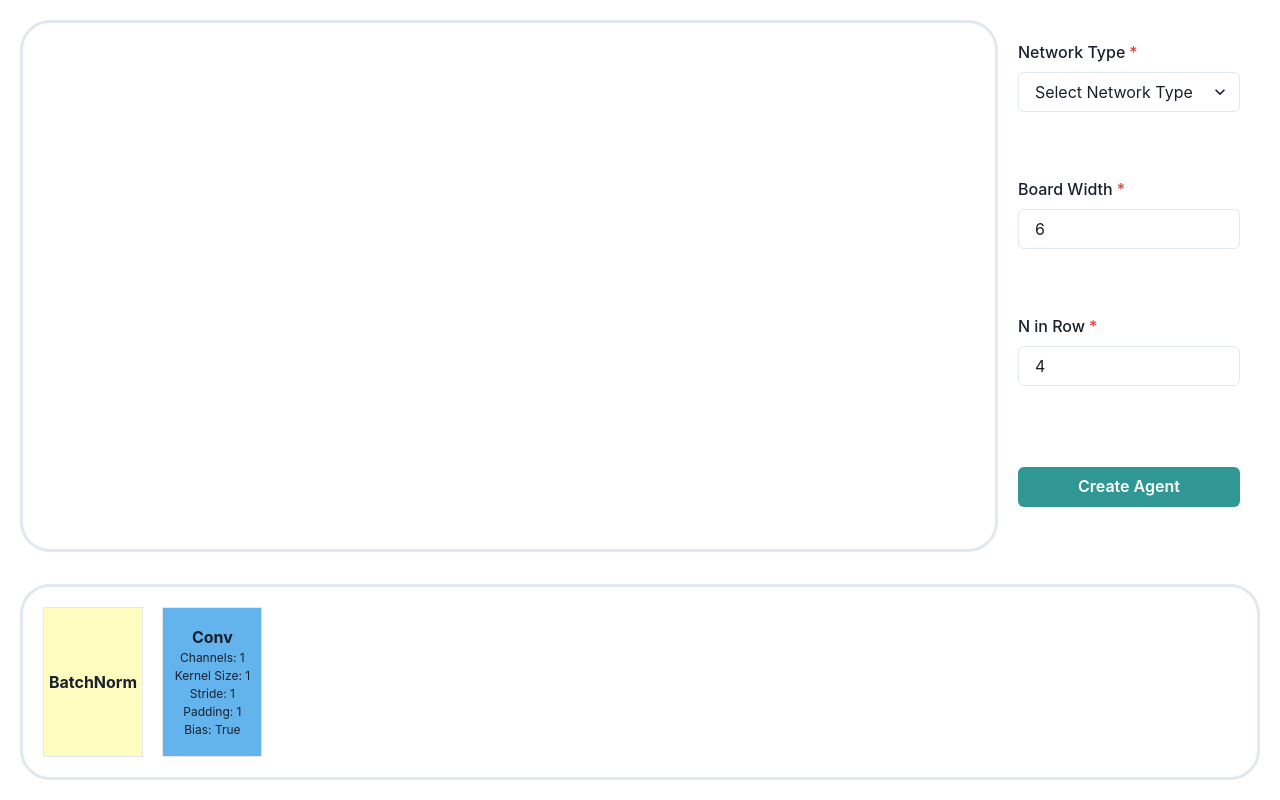
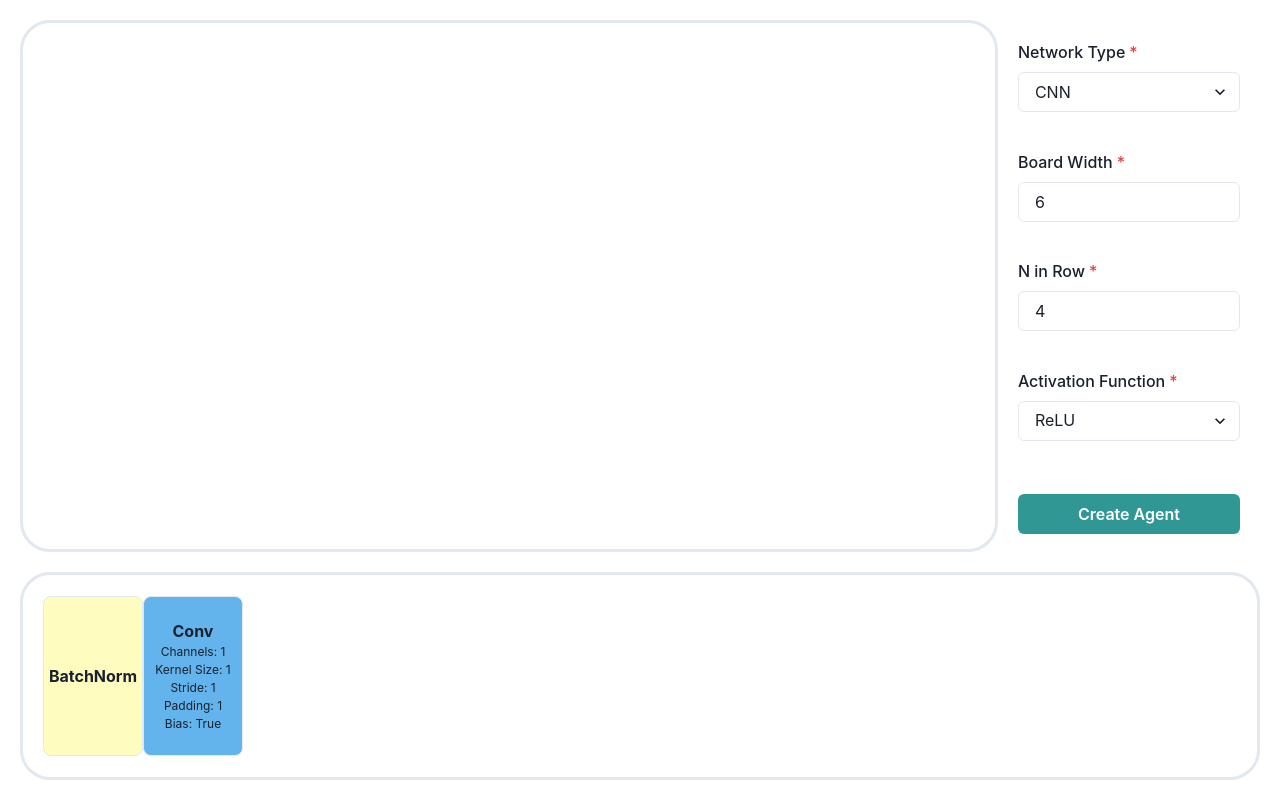
Before and after one commit to jirheee/CS492-Team-Project, a React (Create React App) app in the folder Client/: page /agent/create in a window 1280 px wide. Built offline with nearby package versions, Linux system fonts and the light colour scheme; no server answers.

Commit message:
Impl Agent Creation Process Prototype

```diff
--- a/Client/src/Components/layers/baseBlock.tsx
+++ b/Client/src/Components/layers/baseBlock.tsx
@@ -1,40 +1,53 @@
-import React, { useState } from 'react';
+import React from 'react';
 import { Flex, Text, CloseButton } from '@chakra-ui/react';
 import { LayerType } from '../../model/types';
 import { getBlockColor } from '../../lib/util';
+import { ReactElement } from 'react-router/node_modules/@types/react';
 
-interface BlockProps {
-  children?: React.ReactElement[];
+export interface BlockProps<T> {
   layerType: LayerType;
-  isEditable: boolean;
+  popover?: ReactElement;
+  onClick?: () => void;
+  onClose?: () => void;
+  onModify?: (newLayer: T) => () => void;
 }
 
-const BaseBlock = ({ children, layerType, isEditable }: BlockProps) => {
-  const [hover, setHover] = useState(false);
-
+const BaseBlock = <T extends unknown>({
+  children,
+  layerType,
+  popover,
+  onClick,
+  onClose
+}: React.PropsWithChildren<BlockProps<T>>) => {
   return (
     <Flex
       w={100}
-      h={150}
+      h={160}
       backgroundColor={getBlockColor(layerType)}
       borderWidth="1px"
-      alignContent="center"
+      position="relative"
+      borderRadius="8px"
       justifyContent="center"
       flexDir="column"
-      textAlign="center"
-      position="relative"
-      onMouseEnter={() => {
-        isEditable && setHover(true);
-      }}
-      onMouseLeave={() => {
-        isEditable && setHover(false);
-      }}
+      onClick={onClick}
+      _hover={onClick ? { cursor: 'pointer' } : {}}
     >
-      {hover && isEditable && (
-        <CloseButton position="absolute" right={0} top={0} />
+      {!onClick && (
+        <Flex
+          w="full"
+          justifyContent="space-around"
+          position="absolute"
+          right={0}
+          top={0}
+        >
+          {popover}
+          <CloseButton onClick={onClose} marginLeft="auto" />
+        </Flex>
       )}
-      <Text fontWeight="bold">{layerType}</Text>
-      {children}
+      <Flex flexDir="column" textAlign="center" justifyContent="center">
+        <Text fontWeight="bold">{layerType}</Text>
+        {children}
+      </Flex>
     </Flex>
   );
 };
--- a/Client/src/Components/layers/batchNorm.tsx
+++ b/Client/src/Components/layers/batchNorm.tsx
@@ -1,8 +1,19 @@
-import { LayerType } from '../../model/types';
-import BaseBlock from './baseBlock';
+import { Layer, LayerType } from '../../model/types';
+import BaseBlock, { BlockProps } from './baseBlock';
 
-const BatchNorm = ({ isEditable }) => {
-  return <BaseBlock layerType={LayerType.BatchNorm} isEditable={isEditable} />;
+const BatchNorm = ({
+  onClick,
+  onClose,
+  onModify
+}: Omit<BlockProps<Layer>, 'layerType'>) => {
+  return (
+    <BaseBlock<Layer>
+      layerType={LayerType.BatchNorm}
+      onClick={onClick}
+      onClose={onClose}
+      onModify={onModify}
+    />
+  );
 };
 
 export default BatchNorm;
--- /dev/null
+++ b/Client/src/Components/layers/blockConfigurePopover.tsx
@@ -0,0 +1,165 @@
+import React from 'react';
+import {
+  FormControl,
+  FormLabel,
+  Button,
+  Popover,
+  PopoverTrigger,
+  PopoverArrow,
+  PopoverContent,
+  IconButton,
+  PopoverHeader,
+  PopoverBody,
+  NumberInput,
+  NumberInputField,
+  NumberInputStepper,
+  NumberIncrementStepper,
+  NumberDecrementStepper,
+  Select,
+  Grid
+} from '@chakra-ui/react';
+import { EditIcon } from '@chakra-ui/icons';
+import { BiasInfo, ConvLayer, GraphConvLayer } from '../../model/types';
+import {
+  getMinimunvalueForField,
+  pascalCaseToSnakeCase,
+  snakeCaseToPascalCase
+} from '../../lib/util';
+
+interface NumberInputProps {
+  id: string;
+  label: string;
+  defaultValue: number;
+  min?: number;
+}
+
+interface InputProps {
+  label: string;
+  id: string;
+}
+
+const InputWithFieldName = ({
+  label,
+  id,
+  children
+}: React.PropsWithChildren<InputProps>) => {
+  return (
+    <FormControl display="grid" gridTemplateColumns="1fr 1fr" p={1}>
+      <FormLabel htmlFor={id} w="full" h="full" m={0} p={1}>
+        {label}
+      </FormLabel>
+      {children}
+    </FormControl>
+  );
+};
+
+const NumberInputWithFieldname = ({
+  label,
+  id,
+  defaultValue,
+  min
+}: NumberInputProps) => {
+  return (
+    <InputWithFieldName label={label} id={id}>
+      <NumberInput id={id} size="sm" defaultValue={defaultValue} min={min}>
+        <NumberInputField />
+        <NumberInputStepper>
+          <NumberIncrementStepper />
+          <NumberDecrementStepper />
+        </NumberInputStepper>
+      </NumberInput>
+    </InputWithFieldName>
+  );
+};
+
+const SelectInputWithFieldName = ({ children, label, id }) => {
+  return (
+    <InputWithFieldName label={label} id={id}>
+      <Select id={id}>{children}</Select>
+    </InputWithFieldName>
+  );
+};
+
+interface BlockConfigurePopoverProps<T> {
+  layerProps: T;
+  onModify?: (layerProps: T) => () => void;
+}
+
+const BlockConfigurePopover = <T extends ConvLayer | GraphConvLayer>({
+  layerProps,
+  onModify
+}: BlockConfigurePopoverProps<T>) => {
+  const inputs = Object.keys(layerProps)
+    .slice(1)
+    .map(key => {
+      const label = snakeCaseToPascalCase(key, ' ');
+      return key !== 'bias' ? (
+        <NumberInputWithFieldname
+          label={label}
+          id={label}
+          defaultValue={layerProps[key]}
+          min={getMinimunvalueForField(key)}
+          key={label}
+        />
+      ) : (
+        <SelectInputWithFieldName label={label} id={label} key={label}>
+          <option value={BiasInfo.True}>True</option>
+          <option value={BiasInfo.False}>False</option>
+        </SelectInputWithFieldName>
+      );
+    });
+  const handleSubmit = e => {
+    e.preventDefault();
+    const newLayer = Object.keys(layerProps)
+      .slice(1)
+      .map((_, i) => e.target[i])
+      .reduce(
+        (obj, t) => {
+          return { ...obj, [pascalCaseToSnakeCase(t.id, ' ', '_')]: t.value };
+        },
+        { layer_name: layerProps.layer_name }
+      );
+
+    onModify && onModify(newLayer)();
+  };
+  return (
+    <Popover placement="left">
+      {({ isOpen, onClose }) => (
+        <>
+          <PopoverTrigger>
+            <IconButton
+              aria-label="Edit"
+              icon={<EditIcon />}
+              size="sm"
+              backgroundColor="rgba(0,0,0,0)"
+              _hover={{ backgroundColor: 'rgba(1,1,1,0.1)' }}
+            />
+          </PopoverTrigger>
+          <PopoverContent>
+            <PopoverArrow />
+            <PopoverHeader>Edit Hyperparameters</PopoverHeader>
+            <PopoverBody
+              as="form"
+              onSubmit={e => {
+                handleSubmit(e);
+                onClose();
+              }}
+            >
+              {inputs}
+              <Grid templateColumns="1fr 1fr" gap={1}>
+                <Button colorScheme="teal" type="submit">
+                  Apply
+                </Button>
+                <Button colorScheme="gray" onClick={onClose}>
+                  Cancel
+                </Button>
+              </Grid>
+            </PopoverBody>
+          </PopoverContent>
+        </>
+      )}
+    </Popover>
+  );
+};
+
+export default BlockConfigurePopover;
--- a/Client/src/Components/layers/conv.tsx
+++ b/Client/src/Components/layers/conv.tsx
@@ -1,32 +1,29 @@
-import { Input, Text } from '@chakra-ui/react';
-import { useState } from 'react';
-import BaseBlock from './baseBlock';
-import { BiasInfo, ConvLayer, LayerType } from '../../model/types';
+import { Text } from '@chakra-ui/react';
+import BaseBlock, { BlockProps } from './baseBlock';
+import { ConvLayer, LayerType } from '../../model/types';
+import BlockConfigurePopover from './blockConfigurePopover';
 
-const Conv = ({ isEditable }) => {
-  const [channels, setChannels] = useState(1);
-  const [stride, setStride] = useState(1);
-  const [padding, setPadding] = useState(1);
-  const [kernel_size, setKernelSize] = useState(1);
-  const [bias, setBias] = useState(BiasInfo.True);
+const Conv = ({
+  layerProps,
+  onClick,
+  onClose,
+  onModify
+}: Omit<BlockProps<ConvLayer>, 'layerType'> & { layerProps: ConvLayer }) => {
+  const { stride, channels, kernel_size, padding, bias } = layerProps;
   return (
-    <BaseBlock layerType={LayerType.Conv} isEditable={isEditable}>
+    <BaseBlock<ConvLayer>
+      layerType={LayerType.Conv}
+      popover={
+        <BlockConfigurePopover layerProps={layerProps} onModify={onModify} />
+      }
+      onClick={onClick}
+      onClose={onClose}
+    >
       <Text fontSize="12px">{`Channels: ${channels}`}</Text>
       <Text fontSize="12px">{`Kernel Size: ${kernel_size}`}</Text>
       <Text fontSize="12px">{`Stride: ${stride}`}</Text>
       <Text fontSize="12px">{`Padding: ${padding}`}</Text>
-      <Text
-        fontSize="12px"
-        onClick={() => {
-          isEditable &&
-            setBias(b =>
-              b === BiasInfo.True ? BiasInfo.False : BiasInfo.True
-            );
-        }}
-        _hover={
-          isEditable ? { cursor: 'pointer', backgroundColor: 'gray.50' } : {}
-        }
-      >{`Bias: ${bias}`}</Text>
+      <Text fontSize="12px">{`Bias: ${bias}`}</Text>
     </BaseBlock>
   );
 };
--- a/Client/src/Components/nnBoard.tsx
+++ b/Client/src/Components/nnBoard.tsx
@@ -6,44 +6,75 @@ import {
   Button,
   FormLabel,
   Input,
-  Grid,
-  Box
+  Grid
 } from '@chakra-ui/react';
-import { Layer, LayerType, NNType } from '../model/types';
+import {
+  ActivationFunction,
+  ConvLayer,
+  GraphConvLayer,
+  Layer,
+  LayerType,
+  NNType
+} from '../model/types';
 import Conv from './layers/conv';
 import GraphConv from './layers/graphConv';
 import BatchNorm from './layers/batchNorm';
 import {
+  createLayer,
   getCnnAvailableLayerTypes,
   getGnnAvailableLayerTypes,
   isInt
 } from '../lib/util';
+import Request from '../lib/api/request';
 
-const createLayer = (layerType: LayerType): Layer => {
+const createLayerElement = (
+  layerType: LayerType,
+  isEditable: boolean,
+  layerProps: ConvLayer | GraphConvLayer | Layer,
+  key?: any,
+  onClick?: () => void,
+  onClose?: () => void,
+  onModify?: (newLayer: ConvLayer | GraphConvLayer | Layer) => () => void
+) => {
   switch (layerType) {
     case LayerType.BatchNorm:
-      return { layer_name: LayerType.BatchNorm };
+      return (
+        <BatchNorm
+          onClick={onClick}
+          onClose={onClose}
+          onModify={onModify}
+          key={key}
+        />
+      );
     case LayerType.Conv:
-      return { layer_name: LayerType.Conv };
+      return (
+        <Conv
+          layerProps={layerProps as ConvLayer}
+          onClick={onClick}
+          onClose={onClose}
+          onModify={onModify}
+          key={key}
+        />
+      );
     default:
-      return { layer_name: layerType };
-  }
-};
-
-const createLayerElement = (layerType: LayerType, isEditable: boolean) => {
-  switch (layerType) {
-    case LayerType.BatchNorm:
-      return <BatchNorm isEditable={isEditable} />;
-    case LayerType.Conv:
-      return <Conv isEditable={isEditable} />;
-    default:
-      return <GraphConv layerType={layerType} isEditable={isEditable} />;
+      return (
+        <GraphConv
+          layerType={layerType}
+          layerProps={layerProps as GraphConvLayer}
+          onClick={onClick}
+          onClose={onClose}
+          onModify={onModify}
+          key={key}
+        />
+      );
   }
 };
 
 const NNBoard = () => {
   const [nnType, setNNtype] = useState<NNType>(NNType.CNN);
-  const [layers, setLayers] = useState<Layer[]>([]);
+  const [layers, setLayers] = useState<(ConvLayer | GraphConvLayer | Layer)[]>(
+    []
+  );
   const [isInvalidBoardWidth, setInvalidBoardWidth] = useState<boolean>(false);
   const [isInvalidNinRow, setInvalidNinRow] = useState<boolean>(false);
 
@@ -51,28 +82,45 @@ const NNBoard = () => {
     console.log(event);
     event.preventDefault();
     const { target } = event;
+    console.log(
+      JSON.stringify({
+        board: {
+          board_width: +target[1].value,
+          board_height: +target[1].value,
+          n_in_row: +target[2].value
+        },
+        nn_type: target[0].value,
+        layers,
+        activ_func: 'ReLU'
+      })
+    );
+    // Request.post('/create/agent', JSON.stringify(layers));
     console.log(target);
   };
 
   const validateBoardWidth = e => {
     const { value } = e.target;
-    console.log(isInt(value));
     if (!isInt(value)) {
       setInvalidBoardWidth(true);
     } else {
-      console.log(isInvalidBoardWidth);
       setInvalidBoardWidth(false);
     }
   };
 
   const validateNinRow = e => {
     const { value } = e.target;
-    console.log(isInt(value));
     if (!isInt(value)) {
       setInvalidNinRow(true);
     } else {
-      console.log(isInvalidBoardWidth);
       setInvalidNinRow(false);
+    }
+  };
+
+  const handleNNTypeChange = e => {
+    const newNNtype = e.target.value;
+    if (newNNtype !== nnType) {
+      setNNtype(newNNtype);
+      setLayers([]);
     }
   };
 
@@ -86,13 +134,32 @@ const NNBoard = () => {
           borderColor="gray.200"
           borderRadius={30}
           overflow="hidden"
-          flexDir="column"
+          alignItems="center"
+          justifyContent="center"
         >
-          <Flex alignContent="center" justifyContent="center" h="full">
-            {layers.map(({ layer_name }) =>
-              createLayerElement(layer_name, true)
-            )}
-          </Flex>
+          {layers.map((layerProps, i) =>
+            createLayerElement(
+              layerProps.layer_name,
+              true,
+              layerProps,
+              i,
+              undefined,
+              () => {
+                setLayers(layerArr => {
+                  const newLayerArr = [...layerArr];
+                  newLayerArr.splice(i, 1);
+                  return newLayerArr;
+                });
+              },
+              newLayer => () => {
+                setLayers(layerArr => {
+                  const newLayerArr = [...layerArr];
+                  newLayerArr.splice(i, 1, newLayer);
+                  return newLayerArr;
+                });
+              }
+            )
+          )}
         </Flex>
         <Grid
           as="form"
@@ -104,10 +171,7 @@ const NNBoard = () => {
         >
           <FormControl isRequired>
             <FormLabel>Network Type</FormLabel>
-            <Select
-              placeholder="Select Network Type"
-              onChange={e => setNNtype(e.target.value as NNType)}
-            >
+            <Select onChange={handleNNTypeChange} defaultValue={NNType.CNN}>
               <option value={NNType.CNN}>{NNType.CNN}</option>
               <option value={NNType.GNN}>{NNType.GNN}</option>
             </Select>
@@ -120,6 +184,23 @@ const NNBoard = () => {
             <FormLabel>N in Row</FormLabel>
             <Input defaultValue={4} onChange={validateNinRow} />
           </FormControl>
+          <FormControl isRequired>
+            <FormLabel>Activation Function</FormLabel>
+            <Select>
+              <option value={ActivationFunction.ReLU}>
+                {ActivationFunction.ReLU}
+              </option>
+              <option value={ActivationFunction.LeakyReLU}>
+                {ActivationFunction.LeakyReLU}
+              </option>
+              <option value={ActivationFunction.Sigmoid}>
+                {ActivationFunction.Sigmoid}
+              </option>
+              <option value={ActivationFunction.Tanh}>
+                {ActivationFunction.Tanh}
+              </option>
+            </Select>
+          </FormControl>
           <Button mt={4} colorScheme="teal" type="submit">
             Create Agent
           </Button>
@@ -130,15 +211,40 @@ const NNBoard = () => {
         border="solid"
         borderRadius={30}
         borderColor="gray.200"
+        h="full"
+        mt={5}
         p={5}
-        templateColumns="repeat(10, 1fr)"
+        templateColumns="repeat(12, 1fr)"
+        alignContent="center"
       >
         {nnType === NNType.CNN
-          ? getCnnAvailableLayerTypes().map(layerType =>
-              createLayerElement(layerType, false)
+          ? getCnnAvailableLayerTypes().map(layerProps =>
+              createLayerElement(
+                layerProps.layer_name,
+                false,
+                layerProps as ConvLayer,
+                layerProps.layer_name,
+                () => {
+                  setLayers(layerArr => [
+                    ...layerArr,
+                    createLayer(layerProps.layer_name) as ConvLayer
+                  ]);
+                }
+              )
             )
-          : getGnnAvailableLayerTypes().map(layerType =>
-              createLayerElement(layerType, false)
+          : getGnnAvailableLayerTypes().map(layerProps =>
+              createLayerElement(
+                layerProps.layer_name,
+                false,
+                layerProps as ConvLayer,
+                layerProps.layer_name,
+                () => {
+                  setLayers(layerArr => [
+                    ...layerArr,
+                    createLayer(layerProps.layer_name) as ConvLayer
+                  ]);
+                }
+              )
             )}
       </Grid>
     </Flex>
--- a/Client/src/lib/util.ts
+++ b/Client/src/lib/util.ts
@@ -1,4 +1,10 @@
-import { LayerType } from '../model/types';
+import {
+  BiasInfo,
+  ConvLayer,
+  GraphConvLayer,
+  Layer,
+  LayerType
+} from '../model/types';
 
 const getBlockColor = (layerType: LayerType) => {
   switch (layerType) {
@@ -23,20 +29,83 @@ const isInt = value => {
   return /^\+?(0|[1-9]\d*)$/.test(value);
 };
 
-const getGnnAvailableLayerTypes = () => [
+const createLayer = (
+  layerType: LayerType
+): Layer | GraphConvLayer | ConvLayer => {
+  switch (layerType) {
+    case LayerType.BatchNorm:
+      return { layer_name: LayerType.BatchNorm };
+    case LayerType.Conv:
+      return {
+        layer_name: LayerType.Conv,
+        channels: 1,
+        kernel_size: 1,
+        stride: 1,
+        padding: 1,
+        bias: BiasInfo.True
+      };
+    default:
+      return { layer_name: layerType, channels: 1, bias: BiasInfo.True };
+  }
+};
+
+const getGnnAvailableLayerTypes = () =>
+  [
     LayerType.BatchNorm,
     LayerType.GATConv,
     LayerType.GCNConv,
     LayerType.GINConv,
     LayerType.SAGEConv,
     LayerType.SGConv
-];
+  ].map(t => createLayer(t));
 
-const getCnnAvailableLayerTypes = () => [LayerType.BatchNorm, LayerType.Conv];
+const getCnnAvailableLayerTypes = () =>
+  [LayerType.BatchNorm, LayerType.Conv].map(t => createLayer(t));
+
+const capitalizeFirstChar = (str: string) => {
+  return str.charAt(0).toLocaleUpperCase() + str.slice(1);
+};
+
+const lowercaseFirstChar = (str: string) => {
+  return str.charAt(0).toLocaleLowerCase() + str.slice(1);
+};
+
+const snakeCaseToPascalCase = (str: string, seperator: string = '') => {
+  return str.split('_').map(capitalizeFirstChar).join(seperator);
+};
+
+const pascalCaseToSnakeCase = (
+  str: string,
+  splitSeperator: string = '',
+  joinSeperator = ''
+) => {
+  return str.split(splitSeperator).map(lowercaseFirstChar).join(joinSeperator);
+};
+
+const getMinimunvalueForField = field => {
+  switch (field) {
+    case 'kernel_size':
+      return 1;
+    case 'stride':
+      return 0;
+    case 'padding':
+      return 0;
+    case 'channels':
+      return 1;
+    default:
+      console.error(field);
+      return 0;
+  }
+};
 
 export {
   getBlockColor,
   isInt,
   getGnnAvailableLayerTypes,
-  getCnnAvailableLayerTypes
+  getCnnAvailableLayerTypes,
+  createLayer,
+  snakeCaseToPascalCase,
+  getMinimunvalueForField,
+  lowercaseFirstChar,
+  pascalCaseToSnakeCase
 };
```
Also changed, not shown: Client/src/Components/layers/graphConv.tsx (+22 -20 lines). Lines whose indentation alone changed are shown as unchanged.
